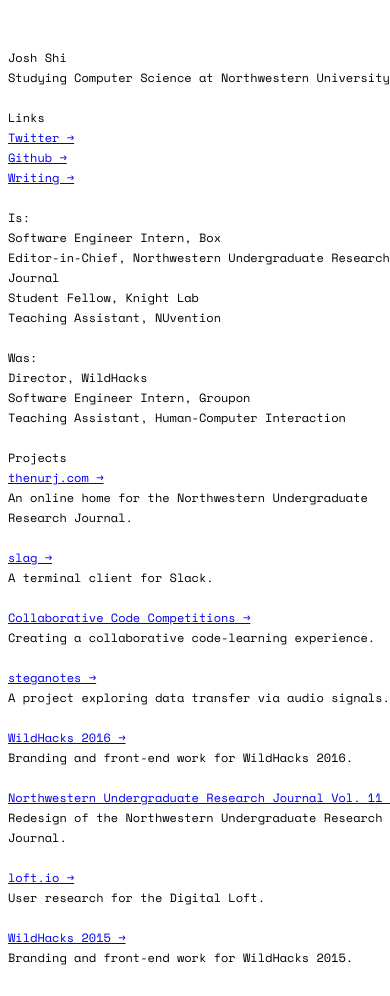
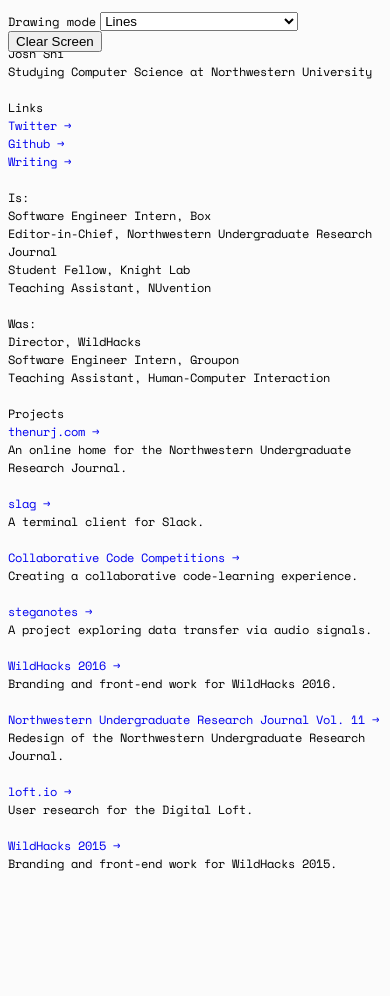
Before and after one commit to thehandsomepanther/thehandsomepanther.github.io, a Jekyll site: the page built from index.md, in a window 390 px wide. Built offline with Jekyll 4.4.1, drawn with Linux system fonts in a browser that asks for light colours; after the commit the page ends 900 px from its top, so only the background shows below that.

Commit message:
works on mobile now too, sorta

```diff
--- a/_config.yml
+++ b/_config.yml
@@ -20,6 +20,7 @@
 url: "http://joshshi.com" # the base hostname & protocol for your site, e.g. http://example.com
 twitter_username: unfollowjoshshi
 github_username:  thehandsomepanther
+favicon: /assets/images/favicon.ico
 
 # Build settings
 markdown: kramdown
--- a/_includes/head.html
+++ b/_includes/head.html
@@ -9,7 +9,7 @@
   <link rel="canonical" href="{{ page.url | replace:'index.html','' | absolute_url }}">
   <link rel="alternate" type="application/rss+xml" title="{{ site.title | escape }}" href="{{ "/feed.xml" | relative_url }}">
   <link rel='stylesheet prefetch' href='https://fonts.googleapis.com/css?family=Space+Mono'>
-  <link rel="shortcut icon" type="image/png" href="/assets/images/favicon.png">
+  <link rel="shortcut icon" type="image/x-icon" href="{{ site.favicon }}">
 
   {% if jekyll.environment == 'production' and site.google_analytics %}
   {% include google-analytics.html %}
--- a/_layouts/landing.html
+++ b/_layouts/landing.html
@@ -10,7 +10,7 @@
     <link rel="stylesheet" href="{{ "/assets/landing.css" | relative_url }}">
     <link rel="canonical" href="{{ page.url | replace:'index.html','' | absolute_url }}">
     <link rel="alternate" type="application/rss+xml" title="{{ site.title | escape }}" href="{{ " /feed.xml " | relative_url }}">
-    <link rel="shortcut icon" type="image/x-icon" href="/assets/images/favicon.ico">
+    <link rel="shortcut icon" type="image/x-icon" href="{{ site.favicon }}">
     <link rel='stylesheet prefetch' href='https://fonts.googleapis.com/css?family=Space+Mono'> {% if jekyll.environment == 'production' and site.google_analytics %} {% include google-analytics.html %} {% endif %}
 </head>
 <body>
--- a/assets/landing.scss
+++ b/assets/landing.scss
@@ -1,5 +1,11 @@
 ---
 ---
+
+body {
+    width: 100%;
+    background-color: #fbfbfb;
+    overflow-wrap: break-word;
+}
 
 .canvas {
     display: none;
@@ -26,12 +32,7 @@
     display: none;
 }
 
-body {
-    width: 100%;
-    overflow-wrap: break-word;
-}
-
-img, video {
+*[class^="img-"] {
     display: none;
     width: 100%;
     max-width: 60vw;
@@ -42,14 +43,17 @@
     z-index: -1;
 }
 
-@media (min-width: 440px) {
+body {
+    display: none;
+    cursor: url(../assets/images/pen.png), auto;
+}
+
 .canvas {
     display: block;
 }
 
-    body {
+.pen {
     display: none;
-        cursor: url(../assets/images/pen.png), auto;
 }
 
 .text {
@@ -94,4 +98,3 @@
 .mode label {
     z-index: -1;
 }
-}
--- a/index.md
+++ b/index.md
@@ -14,6 +14,9 @@
         <option value="redacted">▇▇▇▇▇REDACTED▇▇▇▇▇</option>
     </select>
     <input type="button" name="reset" value="Clear Screen">
+</div>
+<div class="pen">
+    <img src="/assets/images/pen.png" alt="pen">
 </div>
 <div>
     <span class="text"></span>
--- a/scripts/index.js
+++ b/scripts/index.js
@@ -172,27 +172,47 @@
     var width = Math.floor(window.innerWidth / 7)
 
     for (var textElement of document.querySelectorAll('.text')) {
+        var length = 0
         var frag = document.createDocumentFragment()
         var parent = frag
         var text = textElement.innerHTML
-        if (textElement.closest('a')) {
+        var words = text.split(" ")
+
+        if (textElement.closest('a') !== null) {
             var link = textElement.closest('a')
             parent = document.createElement('a')
             parent.href = link.href
             parent.className = link.className
         }
 
-        for (var ch of text) {
+        for (var word of words) {
+            if (length + word.length > width) {
+                for (var i = 0; i < width - length; i++) {
+                    var span = document.createElement('span')
+                    span.innerHTML = filler
+                    frag.appendChild(span)
+                }
+
+                length = 0
+            }
+
+            for (var ch of word) {
+                var span = document.createElement('span')
+                span.innerHTML = ch
+                parent.appendChild(span)
+            }
+
             var span = document.createElement('span')
-            span.innerHTML = ch
+            span.innerHTML = filler
             parent.appendChild(span)
+            length += word.length + 1
         }
 
         if (parent !== frag) {
             frag.appendChild(parent)
         }
 
-        for (var i = 0; i < width - text.length; i++) {
+        for (var i = 0; i < width - length; i++) {
             var span = document.createElement('span')
             span.innerHTML = filler
             frag.appendChild(span)
```
Also changed, not shown: 13 other files. Lines whose indentation alone changed are shown as unchanged.
